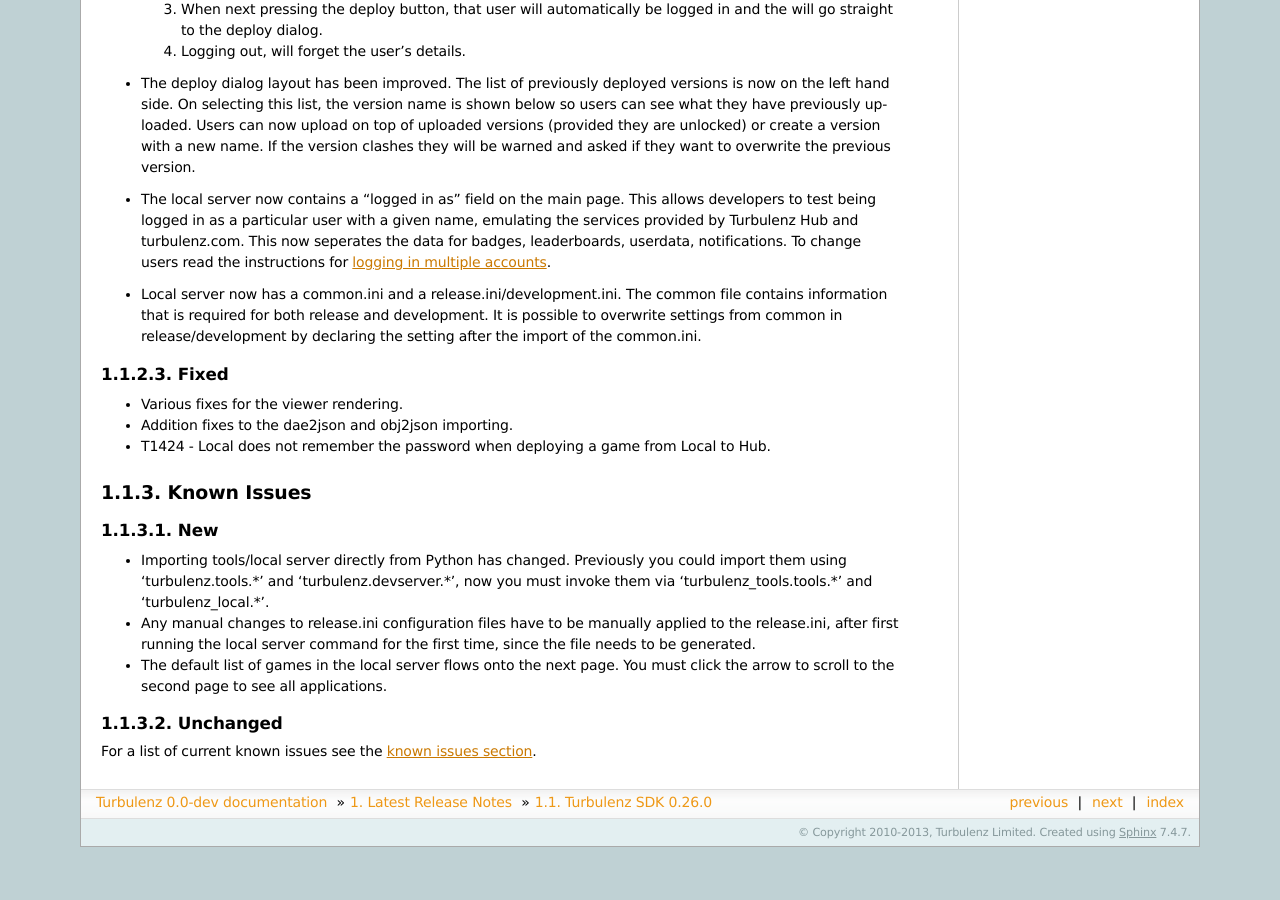
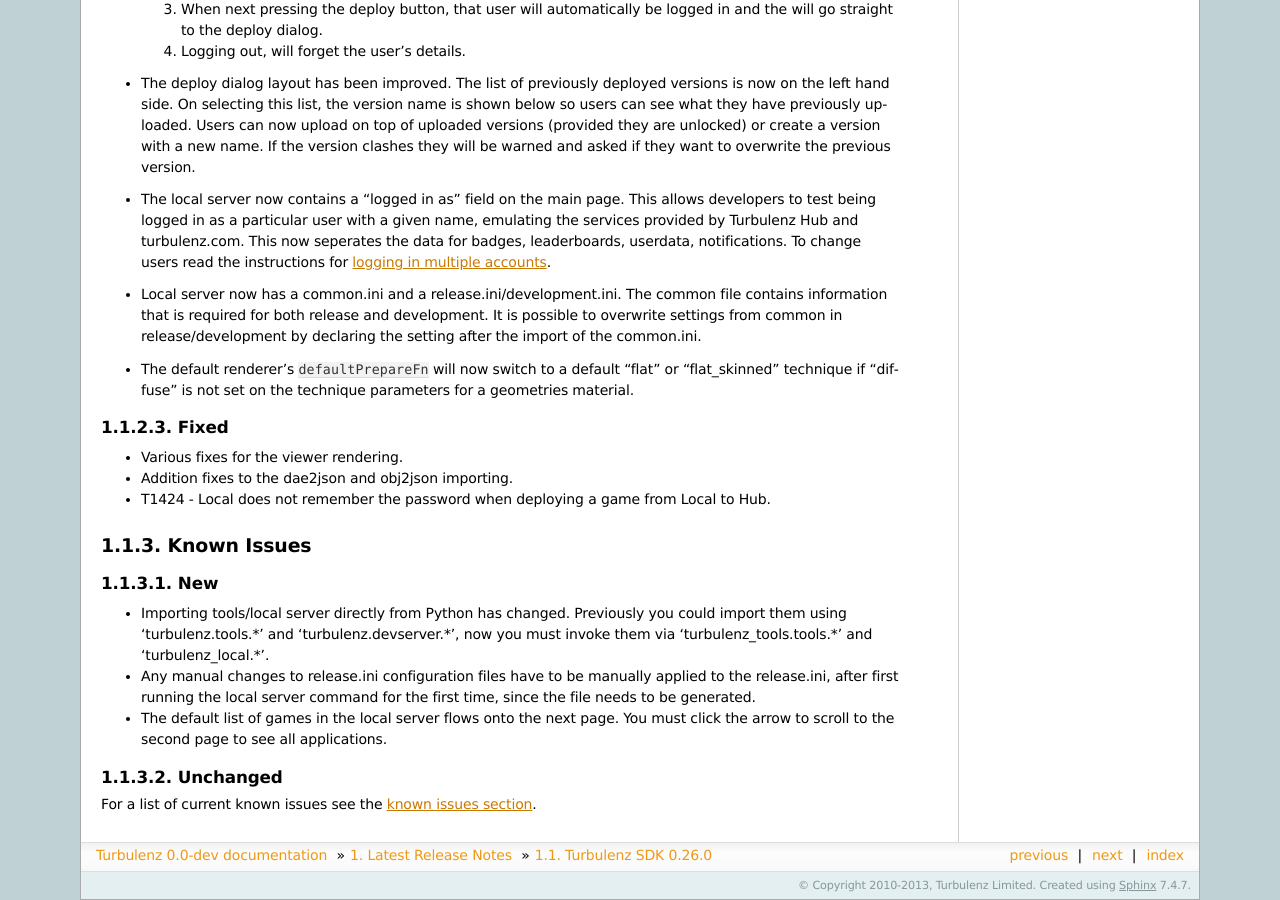
Before and after one commit to turbulenz/turbulenz_engine, a Sphinx documentation site: the page built from docs/source/release_notes/release_notes_0.26.0.rst, in a window 1280 px wide and 900 px high, scrolled down 2217 px. Built offline with Sphinx 7.4.7, drawn with Linux system fonts in a browser that asks for light colours; before the commit the page ends 3064 px from its top, so only the background shows below that.

Commit message:
Added a comment about the change in behaviour of the defaultPrepareFn (see bug #1481)

```diff
--- a/docs/source/release_notes/release_notes_0.26.0.rst
+++ b/docs/source/release_notes/release_notes_0.26.0.rst
@@ -140,6 +140,8 @@
   The common file contains information that is required for both release and development.
   It is possible to overwrite settings from common in release/development by declaring the setting after the import of the common.ini.
 
+* The default renderer's ``defaultPrepareFn`` will now switch to a default "flat" or "flat_skinned" technique if "diffuse" is not set on the technique parameters for a geometries material.
+
 Fixed
 -----
 
```
